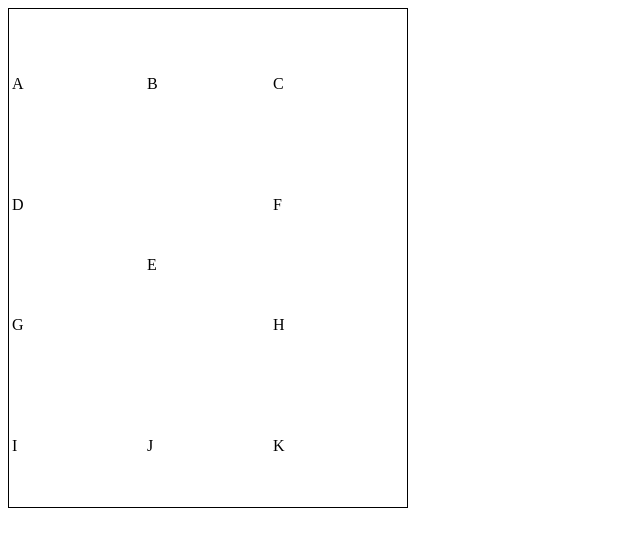
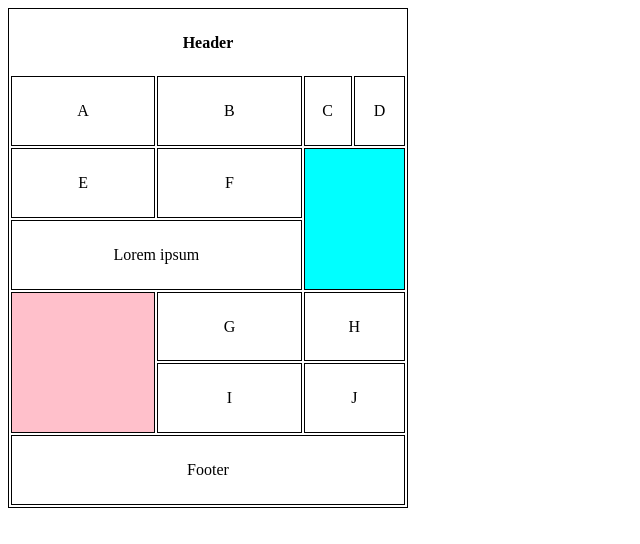
Before and after one commit to Eerie14/Myfirstrepo, a plain HTML site: page tablas.html in a window 1280 px wide. Shown: the whole page, without its empty margins (0-640 px from the left). Drawn offline with Linux system fonts and the light colour scheme.

Commit message:
edición de table

```diff
--- a/tablas.css
+++ b/tablas.css
@@ -2,4 +2,8 @@ table{
     width: 400px;
     height: 500px;
     border: 1pt solid #000;
+    text-align: center;
 }
+table, td, tr {
+    border: 1pt solid #000;
+}
--- a/tablas.html
+++ b/tablas.html
@@ -9,26 +9,33 @@
 <body>
     <table>
         <tr>
-            <th colspan="3"></th>
+            <th colspan="4">Header</th>
         </tr>
         <tr>
             <td>A</td>
             <td>B</td>
             <td>C</td>
+            <td>D</td>
         </tr>
         <tr>
-            <td>D</td>
-            <td rowspan="2">E</td>
+            <td>E</td>
             <td>F</td>
+            <td style= background-color:aqua rowspan="2" colspan="2"></td>
         </tr>
         <tr>
+            <td colspan="2">Lorem ipsum</td>
+        </tr>
+        <tr>
+            <td style= background-color:pink rowspan="2"></td>
             <td>G</td>
-            <td>H</td>
+            <td colspan="2">H</td>
         </tr>
         <tr>
             <td>I</td>
-            <td>J</td>
-            <td>K</td>
+            <td colspan="2">J</td>
+        </tr>
+        <tr>
+            <td colspan="4">Footer</td>
         </tr>
     </table>
 </body>
```
